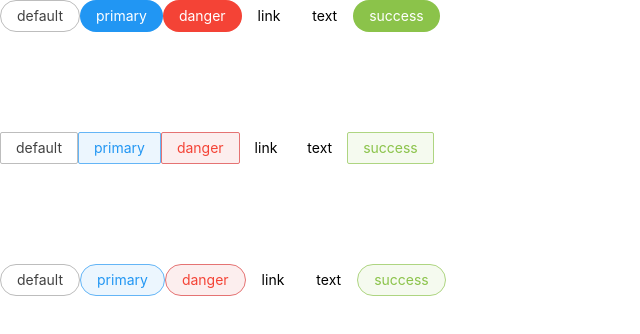
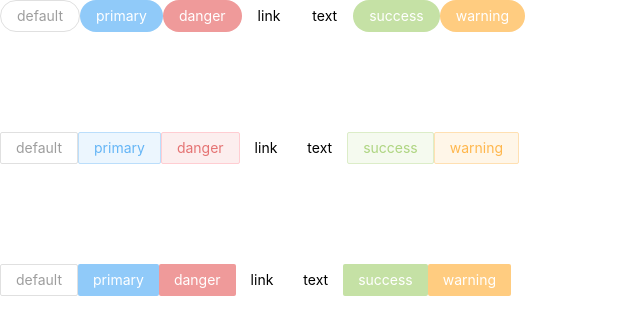
Before and after one commit to wicked-knife/reactify, a React (Create React App) app: page / in a window 1280 px wide. Shown: the top 334 px of the page, without its empty margins (0-640 px from the left). Built offline with nearby package versions, Linux system fonts and the light colour scheme.

Commit message:
1. add warning button styles 2. add disbaled button styles

```diff
--- a/src/App.tsx
+++ b/src/App.tsx
@@ -8,20 +8,22 @@ const App: React.FC = () => {
     console.log(event)
   }, [])
 
+  const buttons: Array<ButtonType> = ['default', 'primary', 'danger', 'link', 'text', 'success', 'warning']
+
   return (
     <div className='App'>
-      {(['default', 'primary', 'danger', 'link', 'text', 'success'] as Array<ButtonType>).map(
+      {buttons.map(
         buttonType => (
-          <Button type={buttonType} key={buttonType} onClick={clickHandler} round>
+          <Button type={buttonType} key={buttonType} onClick={clickHandler} round disabled>
             {buttonType}
           </Button>
         )
       )}
 
       <div style={{marginTop: '100px'}}>
-      {(['default', 'primary', 'danger', 'link', 'text', 'success'] as Array<ButtonType>).map(
+      {buttons.map(
         buttonType => (
-          <Button type={buttonType} key={buttonType} onClick={clickHandler} plain>
+          <Button type={buttonType} key={buttonType} onClick={clickHandler} plain disabled>
             {buttonType}
           </Button>
         )
@@ -29,9 +31,9 @@ const App: React.FC = () => {
       </div>
 
       <div style={{marginTop: '100px'}}>
-      {(['default', 'primary', 'danger', 'link', 'text', 'success'] as Array<ButtonType>).map(
+      {buttons.map(
         buttonType => (
-          <Button type={buttonType} key={buttonType} onClick={clickHandler} plain round>
+          <Button type={buttonType} key={buttonType} onClick={clickHandler} disabled>
             {buttonType}
           </Button>
         )
--- a/src/components/button/button.scss
+++ b/src/components/button/button.scss
@@ -5,20 +5,6 @@
   font-family: $font-family-sans-serif;
   font-size: $font-size-subtitle-2;
   display: inline-block;
-}
-
-.rf-btn-medium {
-  height: 32px;
-  padding: 4px 15px;
-  border-radius: 2px;
-  &.rf-btn-round{
-    border-radius: 32px;
-    padding: 4px 16px;
-  }
-  .rf-btn-text {
-    line-height: 24px;
-    vertical-align: middle;
-  }
 }
 
 .rf-btn {
@@ -36,8 +22,34 @@
   align-items: center;
   justify-content: center;
   box-shadow: 0 0 0 rgba(0, 0, 0, 0.015);
+  &.rf-btn-medium {
+    height: 32px;
+    padding: 4px 15px;
+    border-radius: 2px;
+    &.rf-btn-round {
+      border-radius: 32px;
+      padding: 4px 16px;
+    }
+    .rf-btn-text {
+      line-height: 24px;
+      vertical-align: middle;
+    }
+  }
 }
 
+// 非 plain 类型的 button disabled 的样式
+@mixin baseBtnDisabled($disbaleColor) {
+  cursor: not-allowed;
+  background-color: $disbaleColor;
+  color: $white;
+  &:hover {
+    color: $white;
+    background-color: $disbaleColor;
+  }
+  &:active {
+    background-color: $disbaleColor;
+  }
+}
 
 .rf-btn-default {
   background-color: $white;
@@ -52,9 +64,23 @@
     color: darken($color: $primary, $amount: 10);
     border: 1px solid darken($color: $primary, $amount: 10);
   }
+  &.is-plain {
+    @extend .rf-btn-default;
   }
-.rf-btn-default-plain {
-  @extend .rf-btn-default;
+  &.is-disabled{
+    cursor: not-allowed;
+    color: $grey;
+    border: 1px solid $grey-lighten-2;
+    &:hover {
+      color: $grey;
+      border: 1px solid $grey-lighten-2;
+    }
+    &:active {
+      background-color: $white;
+      color: $grey;
+      border: 1px solid $grey-lighten-2;
+    }
+  }
 }
 
 .rf-btn-primary {
@@ -66,9 +92,7 @@
   &:active {
     background-color: darken($color: $primary, $amount: 5);
   }
-}
-
-.rf-btn-primary-plain {
+  &.is-plain {
     border: $blue-lighten-2 1px solid;
     background-color: rgba(lighten($color: $blue-lighten-3, $amount: 10), 0.3);
     color: $primary;
@@ -78,6 +102,24 @@
     }
     &:active {
       background-color: darken($color: $primary, $amount: 5);
+    }
+    &.is-disabled{
+      cursor: not-allowed;
+      background-color: rgba(lighten($color: $blue-lighten-3, $amount: 10), 0.3);
+      border: $blue-lighten-4 1px solid;
+      color: $blue-lighten-2;
+      &:hover {
+        color: $blue-lighten-2;
+        background-color: rgba(lighten($color: $blue-lighten-3, $amount: 10), 0.3);
+      }
+      &:active {
+        background-color: rgba(lighten($color: $blue-lighten-3, $amount: 10), 0.3);
+      }
+    }
+  }
+
+  &.is-disabled{
+    @include baseBtnDisabled($blue-lighten-3);
   }
 }
 
@@ -90,9 +132,7 @@
   &:active {
     background-color: darken($color: $danger, $amount: 5);
   }
-}
-
-.rf-btn-danger-plain{
+  &.is-plain {
     border: $red-lighten-2 1px solid;
     background-color: rgba(lighten($color: $red-lighten-3, $amount: 10), 0.3);
     color: $danger;
@@ -103,8 +143,25 @@
     &:active {
       background-color: darken($color: $danger, $amount: 5);
     }
+    &.is-disabled{
+      cursor: not-allowed;
+      background-color: rgba(lighten($color: $red-lighten-3, $amount: 10), 0.3);
+      border: $red-lighten-4 1px solid;
+      color: $red-lighten-2;
+      &:hover {
+        color: $red-lighten-2;
+        background-color: rgba(lighten($color: $red-lighten-3, $amount: 10), 0.3);
+      }
+      &:active {
+        background-color: rgba(lighten($color: $red-lighten-3, $amount: 10), 0.3);
+      }
+    }
   }
 
+  &.is-disabled{
+    @include baseBtnDisabled($red-lighten-3);
+  }
+}
 
 .rf-btn-success {
   background-color: $light-green;
@@ -115,11 +172,12 @@
   &:active {
     background-color: darken($color: $light-green, $amount: 5);
   }
-}
-
-.rf-btn-success-plain{
+  &.is-plain {
     border: $light-green-lighten-2 1px solid;
-  background-color: rgba(lighten($color: $light-green-lighten-3, $amount: 10), 0.3);
+    background-color: rgba(
+      lighten($color: $light-green-lighten-3, $amount: 10),
+      0.3
+    );
     color: $light-green;
     &:hover {
       color: $white;
@@ -128,4 +186,63 @@
     &:active {
       background-color: darken($color: $light-green, $amount: 5);
     }
+    &.is-disabled{
+      cursor: not-allowed;
+      background-color: rgba(lighten($color: $light-green-lighten-3, $amount: 10), 0.3);
+      border: $light-green-lighten-4 1px solid;
+      color: $light-green-lighten-2;
+      &:hover {
+        color: $light-green-lighten-2;
+        background-color: rgba(lighten($color: $light-green-lighten-3, $amount: 10), 0.3);
       }
+      &:active {
+        background-color: rgba(lighten($color: $light-green-lighten-3, $amount: 10), 0.3);
+      }
+    }
+  }
+  &.is-disabled{
+    @include baseBtnDisabled($light-green-lighten-3);
+  }
+}
+
+.rf-btn-warning {
+  background-color: $warning;
+  color: $white;
+  &:hover {
+    background-color: lighten($color: $orange, $amount: 10);
+  }
+  &:active {
+    background-color: darken($color: $orange, $amount: 5);
+  }
+  &.is-plain {
+    border: $orange-lighten-2 1px solid;
+    background-color: rgba(
+      lighten($color: $orange-lighten-3, $amount: 10),
+      0.3
+    );
+    color: $orange;
+    &:hover {
+      color: $white;
+      background-color: lighten($color: $orange, $amount: 10);
+    }
+    &:active {
+      background-color: darken($color: $orange, $amount: 5);
+    }
+    &.is-disabled{
+      cursor: not-allowed;
+      background-color: rgba(lighten($color: $orange-lighten-3, $amount: 10), 0.3);
+      border: $orange-lighten-4 1px solid;
+      color: $orange-lighten-2;
+      &:hover {
+        color: $orange-lighten-2;
+        background-color: rgba(lighten($color: $orange-lighten-3, $amount: 10), 0.3);
+      }
+      &:active {
+        background-color: rgba(lighten($color: $orange-lighten-3, $amount: 10), 0.3);
+      }
+    }
+  }
+  &.is-disabled{
+    @include baseBtnDisabled($orange-lighten-3);
+  }
+}
--- a/src/components/button/button.tsx
+++ b/src/components/button/button.tsx
@@ -2,36 +2,36 @@ import React from 'react'
 import useClassNames from 'classnames'
 import './button.scss'
 
-export type ButtonType = 'default' | 'primary' | 'danger' | 'link' | 'text' | 'success'
+export type ButtonType = 'default' | 'primary' | 'danger' | 'link' | 'text' | 'success' | 'warning'
 type ButtonSize = 'small' | 'medium' | 'large'
 
 interface ButtonProps {
+  disabled?: boolean
+  className?: string
   type?: ButtonType
   size?: ButtonSize
   plain?: boolean
   round?: boolean
-  disabled?: boolean
-  className?: string
   onClick?: React.EventHandler<React.MouseEvent>
 }
 
 const Button: React.FC<ButtonProps> = ({
+  disabled,
+  className,
+  children,
   type,
   size,
   plain,
   round,
-  disabled,
-  className,
-  children,
   onClick
 }) => {
   const computedClassNames = useClassNames(
     {
       'rf-btn': true,
-      [`rf-btn-${type}`]: !plain,
-      'rf-btn-disabled': disabled,
+      [`rf-btn-${type}`]: type,
+      'is-disabled': disabled,
       [`rf-btn-${size}`]: true,
-      [`rf-btn-${type}-plain`]: plain,
+      [`is-plain`]: plain,
       'rf-btn-round': round
     },
     className
--- a/src/styles/_color.scss
+++ b/src/styles/_color.scss
@@ -251,7 +251,7 @@ $primary: $blue;
 $secondary: $grey;
 $success: $light-green;
 $info: $cyan;
-$warning: $yellow;
+$warning: $orange;
 $danger: $red;
 $light: $grey-lighten-1;
 $dark: $grey-darken-4;
```
Lines whose indentation alone changed are shown as unchanged.
